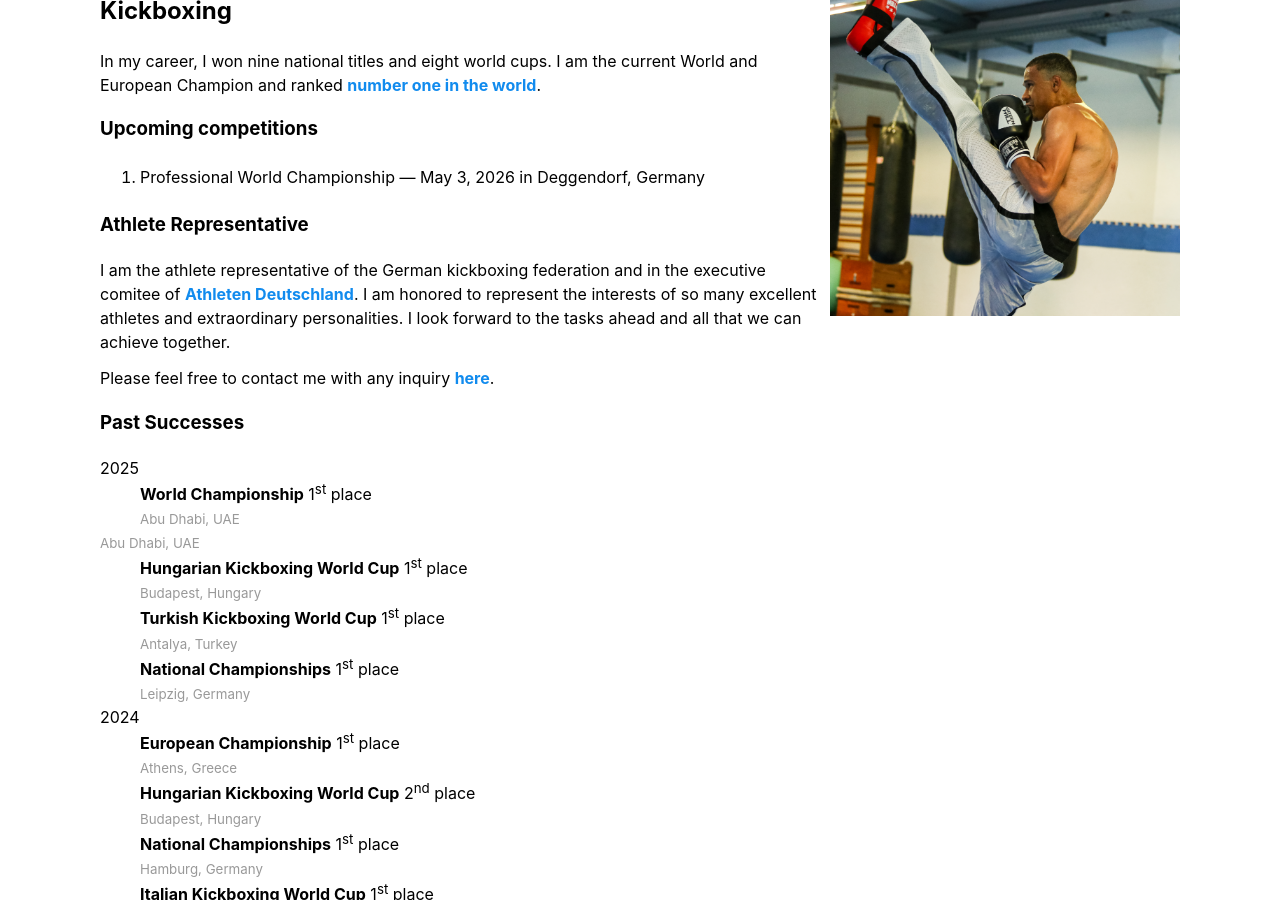
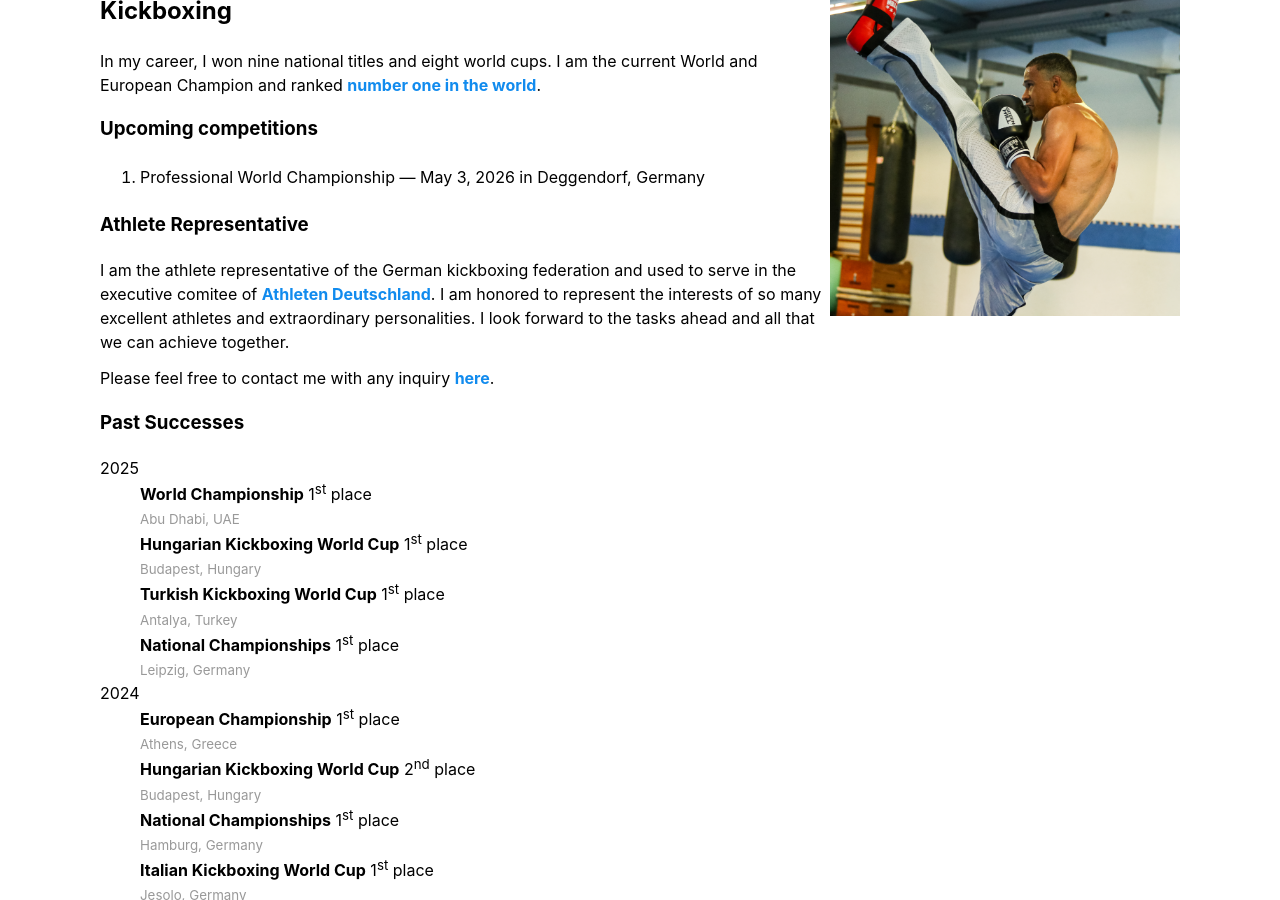
Before and after one commit to yerondiaye/yerondiaye.github.io, a Jekyll site: the page kickboxing.html, which Jekyll copies as it is, in a window 1280 px wide and 900 px high, scrolled down 398 px. Built offline with Jekyll 4.4.1, drawn with Linux system fonts in a browser that asks for light colours.

Commit message:
Update kickboxing.html

```diff
--- a/kickboxing.html
+++ b/kickboxing.html
@@ -37,7 +37,7 @@ In my career, I won nine national titles and eight world cups. I am the current
 
             <h3>Athlete Representative</h3>
 
-<p>I am the athlete representative of the German kickboxing federation and in the executive comitee of <a target="_blank" href="https://athleten-deutschland.org/"> Athleten Deutschland</a>. I am honored to represent the interests of so many excellent athletes and extraordinary personalities. I look forward to the tasks ahead and all that we can achieve together.</p>
+<p>I am the athlete representative of the German kickboxing federation and used to serve in the executive comitee of <a target="_blank" href="https://athleten-deutschland.org/"> Athleten Deutschland</a>. I am honored to represent the interests of so many excellent athletes and extraordinary personalities. I look forward to the tasks ahead and all that we can achieve together.</p>
 <p>Please feel free to contact me with any inquiry <a target="_blank" href="mailto:yero.ndiaye@wako-deutschland.de"> here</a>.</p>
 
 
@@ -46,7 +46,6 @@ In my career, I won nine national titles and eight world cups. I am the current
 <d1>
 	<dt>2025</dt>
 	<dd><b>World Championship</b> 1<sup>st</sup> place <br>
-	    <small>Abu Dhabi, UAE</small><br /></dd>
 	    <small>Abu Dhabi, UAE</small><br /></dd>
 	<dd><b>Hungarian Kickboxing World Cup</b> 1<sup>st</sup> place <br>
 	    <small>Budapest, Hungary</small><br /></dd>
```
